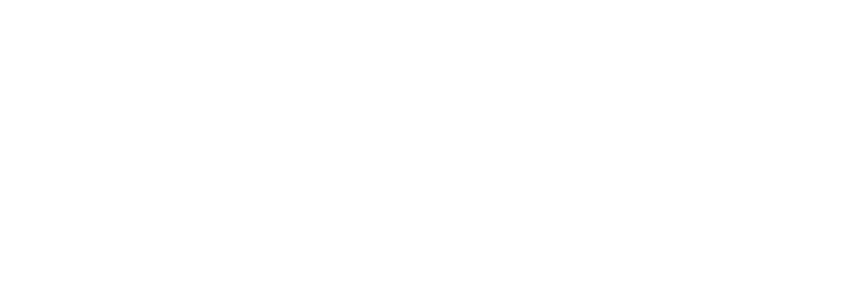
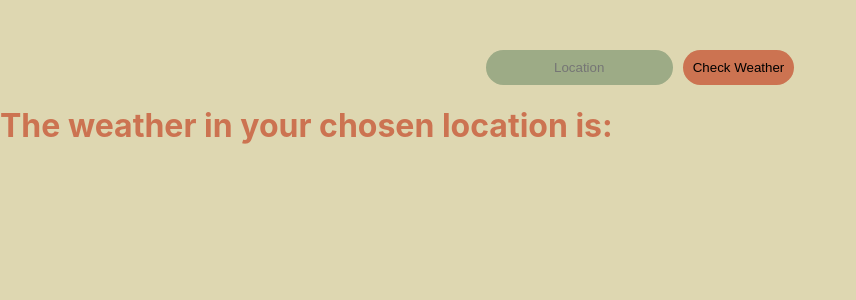
Before and after one commit to Rachaelob93/cn-weather-app, a React (Create React App) app: page / in a window 1280 px wide. Shown: the top 300 px of the page, without its empty margins (0-856 px from the left). Built offline with nearby package versions, Linux system fonts and the light colour scheme.

Commit message:
initial css and app.js changes

```diff
--- a/src/App.css
+++ b/src/App.css
@@ -1,38 +1,33 @@
-.App {
+body{
+  background-color:  #DED7B1 ;
+}
+
+.headingDiv {}
+
+.heading1{
+  color:#CC7351;
+}
+
+.location-input {
+  background-color: #9DAB86;
+  padding: 5px;
+  border: none;
+  border-radius: 20px;
+  margin-right: 10px;
   text-align: center;
 }
 
-.App-logo {
-  height: 40vmin;
-  pointer-events: none;
+.btn {
+  border-radius: 20px;
+  border: none;
+  background-color: #CC7351;
+  padding: 10px;
+  height: fit-content;
 }
 
-@media (prefers-reduced-motion: no-preference) {
-  .App-logo {
-    animation: App-logo-spin infinite 20s linear;
-  }
+.searchElementDiv {
+  display: flex;
+  justify-content: center;
+  margin-top: 50px;
+
 }
-
-.App-header {
-  background-color: #282c34;
-  min-height: 100vh;
-  display: flex;
-  flex-direction: column;
-  align-items: center;
-  justify-content: center;
-  font-size: calc(10px + 2vmin);
-  color: white;
-}
-
-.App-link {
-  color: #61dafb;
-}
-
-@keyframes App-logo-spin {
-  from {
-    transform: rotate(0deg);
-  }
-  to {
-    transform: rotate(360deg);
-  }
-}
--- a/src/App.js
+++ b/src/App.js
@@ -1,12 +1,28 @@
+import React, {useState, useEffect} from "react";
 import './App.css';
-
-function App() {
-  return (
-    <div className="App">
+import LocationSearch from "./components/LocationSearch";
+import Heading from "./components/Heading";
+// import WeatherAPI from "./WeatherAPI";
 
 
-    </div>
-  );
+class App extends React.Component {
+
+  // const [city, setCity] = React.useState(null);
+
+
+  render() {
+    return (
+      <div>
+        {/* <TextField autoFocus label="City Name"
+          onChange={(e)=> {setCity(e.target.value); }}
+        />
+          <WeatherAPI city={city} /> */}
+          <LocationSearch />
+          <Heading />
+
+      </div>
+    )
+  }
 }
 
 export default App;
--- /dev/null
+++ b/src/components/Heading.jsx
@@ -0,0 +1,14 @@
+import { computeHeadingLevel } from "@testing-library/react";
+import React from "react";
+import "../App.css";
+
+
+const Heading = () => {
+    return  <div className="headingDiv">
+        <h1 className="heading1">The weather in your chosen location is:</h1>
+    </div>
+
+}
+
+
+export default Heading;
--- /dev/null
+++ b/src/components/LocationSearch.jsx
@@ -0,0 +1,16 @@
+import React from "react";
+import "../App.css"
+
+const TextField = () =>{
+   return <div className="searchElementDiv">
+            <input className="location-input" type="text" placeholder="Location"/>
+            <button className="btn">Check Weather</button>
+        </div>
+
+}
+
+
+
+
+
+export default TextField;
```
Also changed, not shown: 1 other file (tests, documents, lock files or other folders).
